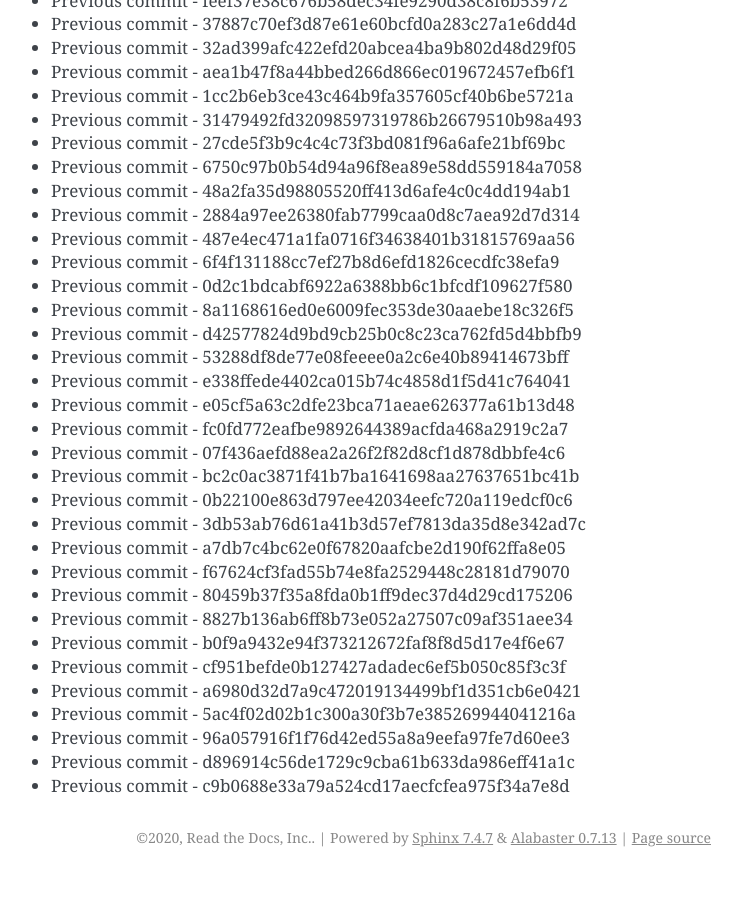
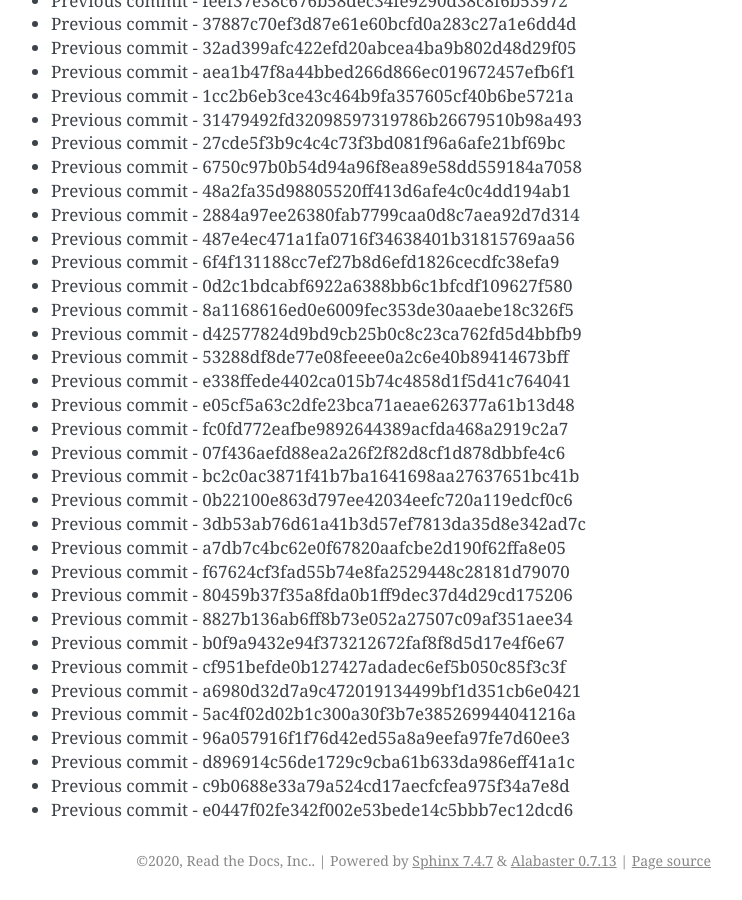
Before and after one commit to readthedocs/rtd-git-stresstest, a Sphinx documentation site: the page built from docs/updates.rst, in a window 1280 px wide and 900 px high, scrolled down 60052 px. Shown: the whole window, without its empty margins (399-1141 px from the left). Built offline with Sphinx 7.4.7, drawn with Linux system fonts in a browser that asks for light colours; before the commit the page ends 60929 px from its top, so only the background shows below that.

Commit message:
Generating commit from previous: e0447f02fe342f002e53bede14c5bbb7ec12dcd6

```diff
--- a/docs/updates.rst
+++ b/docs/updates.rst
@@ -2555,3 +2555,4 @@ It can be tested for any performance characteristics.
 * Previous commit - 96a057916f1f76d42ed55a8a9eefa97fe7d60ee3
 * Previous commit - d896914c56de1729c9cba61b633da986eff41a1c
 * Previous commit - c9b0688e33a79a524cd17aecfcfea975f34a7e8d
+* Previous commit - e0447f02fe342f002e53bede14c5bbb7ec12dcd6
```
